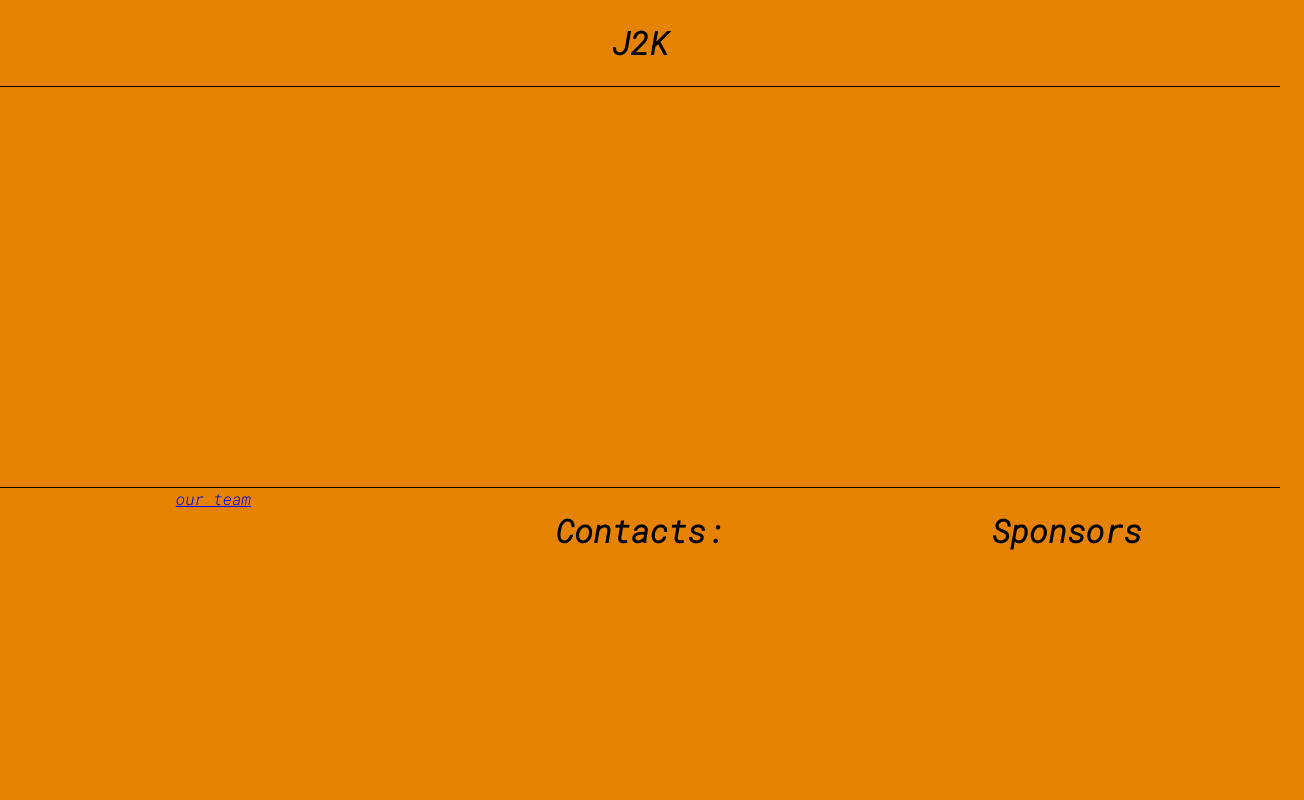
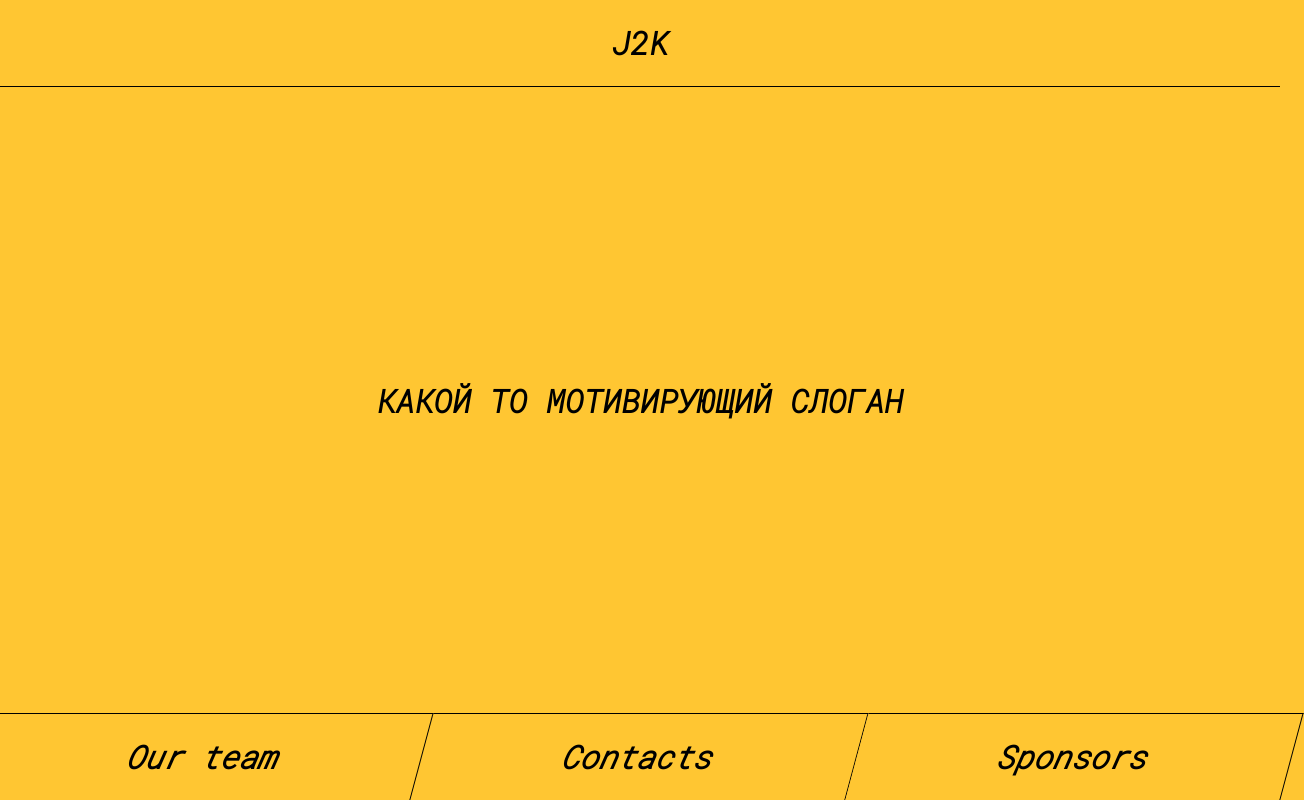
Before and after one commit to j2k-company/j2k-site, a website: page frontend/src/index.html in a window 1280 px wide. Shown: the whole page, 1304 px wide, since content can reach past the window. Drawn offline with Linux system fonts and the light colour scheme.

Commit message:
created main structure for pages with header and footer; created footer hover animation

```diff
--- /dev/null
+++ b/frontend/src/index.css
@@ -0,0 +1,9 @@
+#main {
+    display: flex;
+    text-align: center;
+    align-items: center;
+}
+
+#main h1 {
+    flex: 1;
+}
--- a/frontend/src/index.html
+++ b/frontend/src/index.html
@@ -6,24 +6,30 @@
     <link rel="preconnect" href="https://fonts.googleapis.com">
     <link rel="preconnect" href="https://fonts.gstatic.com" crossorigin>
     <link href="https://fonts.googleapis.com/css2?family=Roboto+Mono:ital,wght@1,300&display=swap" rel="stylesheet">
-    <link href="style.css" rel="stylesheet" type="text/css">
+    <link href="main.css" rel="stylesheet" type="text/css">
+    <link href="index.css" rel="stylesheet" type="text/css">
 </head>
 <body>
+<div id="wrapper">
     <header>
-    <h1>J2K</h1>
+        <h1 id="head-name">J2K</h1>
     </header>
-<div class="main"></div>
+    <div id="main">
+        <h1>КАКОЙ ТО МОТИВИРУЮЩИЙ СЛОГАН</h1>
+    </div>
     <footer>
-    <div class="about">
-        <a href="our-team.html">our team</a>
+        <div id="about-left" class="about" onclick="location.href='our-team.html';">
+            <!--    remove ".html" in prod    -->
+            <h1>Our team</h1>
         </div>
-    <div class="about">
-        <h1>Contacts:</h1>
+        <div id="about-center" class="about" onclick="location.href='contacts.html';">
+            <h1>Contacts</h1>
         </div>
-    <div class="about">
+        <div id="about-right" class="about" onclick="location.href='sponsors.html';">
             <h1>Sponsors</h1>
         </div>
     </footer>
+</div>
 <script src="index.js"></script>
 </body>
 </html>
--- /dev/null
+++ b/frontend/src/main.css
@@ -0,0 +1,77 @@
+:root {
+    --main_bg_color: #ffc632;
+    --footer-border-style: 1px solid black;
+}
+
+body {
+    margin: 0;
+    font-family: "Roboto Mono", monospace;
+    background-color: var(--main_bg_color);
+    min-height: 100vh;
+    overflow-x:hidden;
+}
+#wrapper {
+    display: flex;
+    flex-direction: column;
+    min-height: inherit;
+}
+
+/* header */
+header {
+    width: 100%;
+    border-bottom: 1px solid black;
+    text-align: center;
+}
+
+/* main */
+#main {
+    flex: 1;
+}
+
+/* footer */
+footer {
+    width: 100%;
+    margin-left: -13px;
+    /*border-top: var(--footer-border-style);*/
+    display: flex;
+    background-color: var(--main_bg_color);
+}
+
+.about {
+    flex: 1;
+    text-align: center;
+    /*width: 34%;*/
+    background-color: var(--main_bg_color);
+    border-top: var(--footer-border-style);
+    border-right: var(--footer-border-style);
+    transform: skewX(-15deg);
+}
+
+.about:hover {
+    z-index: 100;
+    margin-top: -5px;
+    margin-right: -5px;
+    border-left: var(--footer-border-style);
+    /*box-shadow: 5px 5px 5px rgba(255, 128, 0, 0.8);*/
+    background-color: #FF8000;
+}
+
+#about-left:hover ~ #about-center {
+    margin-left: 5px;
+}
+
+#about-center:hover ~ #about-right {
+    margin-left: 5px;
+}
+
+#about-left {
+    z-index: 1;
+    border-right: var(--footer-border-style);
+    float: left;
+
+}
+
+#about-right {
+    float: right;
+    margin-right: -25px;
+}
--- a/frontend/src/style.css
+++ /dev/null
@@ -1,30 +0,0 @@
-html {
-    background-color: #e58300;
-}
-
-body {
-    margin: 0;
-    font-family: "Roboto Mono", monospace;
-}
-
-header {
-    width: 100%;
-    border-bottom: 1px solid black;
-    text-align: center;
-}
-
-.main {
-    height: 400px;
-}
-
-footer {
-    width: 100%;
-    border-top: 1px solid black;
-    height: 30px;
-    display: flex;
-}
-
-.about {
-    flex: 1;
-    text-align: center;
-}
```
Lines whose indentation alone changed are shown as unchanged.
